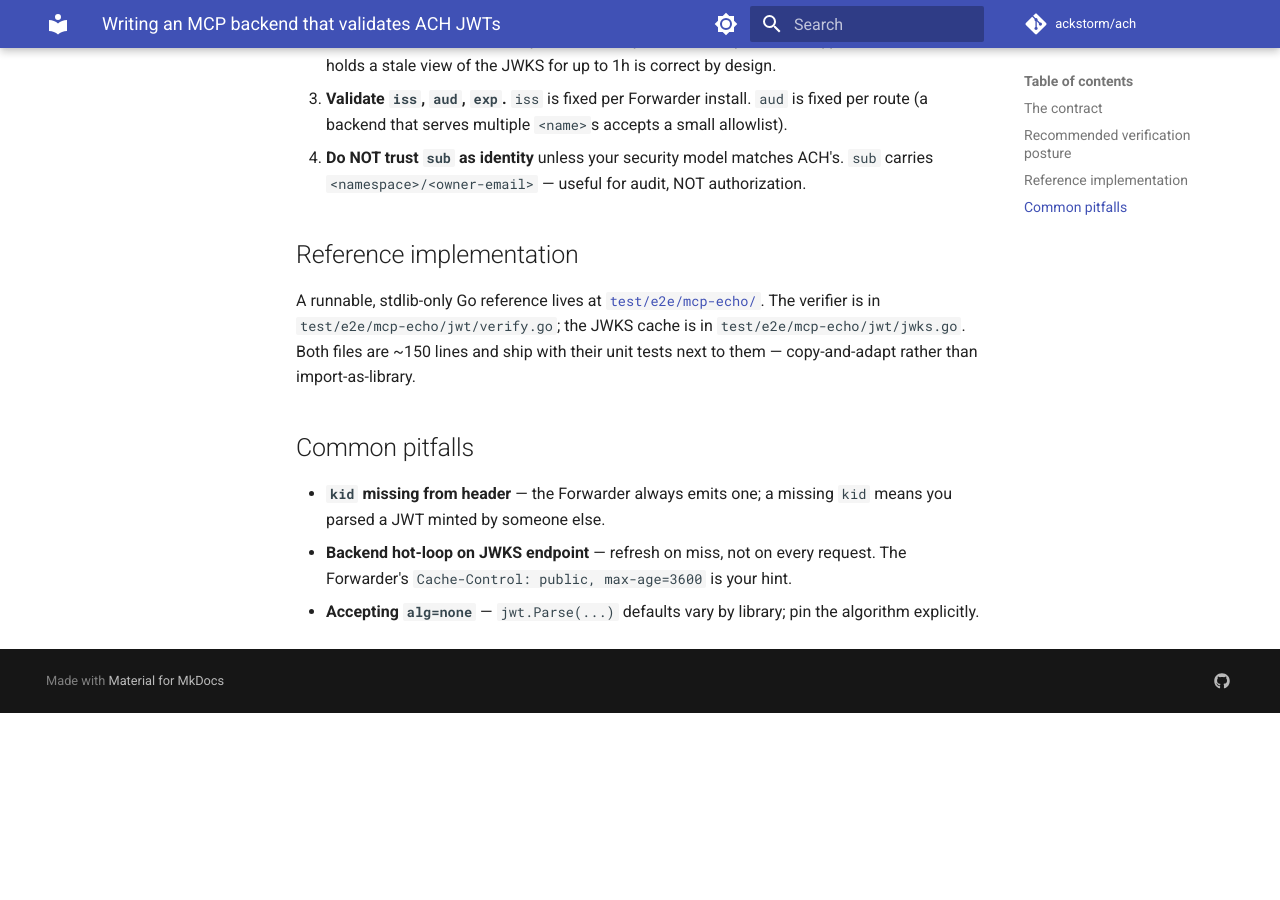
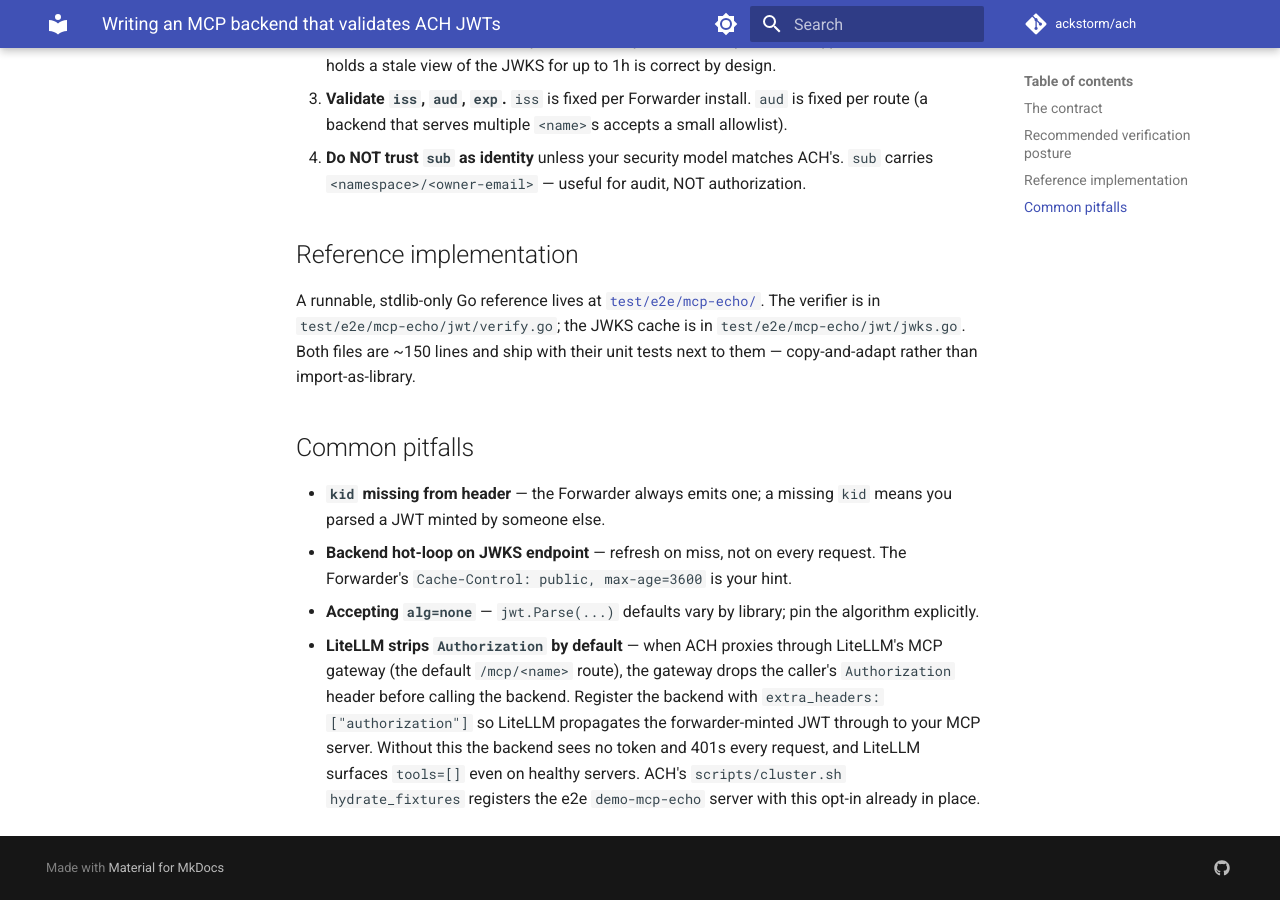
Before and after one commit to ackstorm/ach, an MkDocs documentation site: the page built from docs/runbooks/writing-an-mcp-backend.md, in a window 1280 px wide and 900 px high, scrolled down 1148 px. Built offline with MkDocs 1.6.1 and Material for MkDocs 9.7.7, drawn with Linux system fonts in a browser that asks for light colours; comment, search, counter and statistics services are not loaded; the version menu is left out; before the commit the page ends 1861 px from its top, so only the background shows below that.

Commit message:
fix(cluster.sh,docs): demo-mcp-echo needs LiteLLM extra_headers=[authorization] (#35)
LiteLLM acts as an MCP gateway in front of ach-mcp-echo (and any
real MCP backend); by default it DROPS the caller's Authorization
header before forwarding. Without an explicit opt-in, the
forwarder-minted ACH JWT never reaches the backend — mcp-echo 401s
every probe, and LiteLLM surfaces tools=[] as if the backend had
nothing to publish.

Verified in-cluster (ach-e2e): once demo-mcp-echo is registered with
extra_headers: ["authorization"], the full /mcp/demo-mcp-echo/
round-trip succeeds via forwarder → LiteLLM → mcp-echo, with the
EdDSA JWT (iss/sub/aud/kid/iat/exp) verified by mcp-echo and the
echo tool returning the verified claims inside its result payload.

Updates:
- scripts/cluster.sh hydrate_fixtures seeds the opt-in now.
- docs/runbooks/writing-an-mcp-backend.md documents the gotcha
  under Common Pitfalls.
- CLAUDE.md extends the existing #35 failure-mode block.

```diff
--- a/docs/runbooks/writing-an-mcp-backend.md
+++ b/docs/runbooks/writing-an-mcp-backend.md
@@ -55,3 +55,13 @@ import-as-library.
   is your hint.
 - **Accepting `alg=none`** — `jwt.Parse(...)` defaults vary by
   library; pin the algorithm explicitly.
+- **LiteLLM strips `Authorization` by default** — when ACH proxies
+  through LiteLLM's MCP gateway (the default `/mcp/<name>` route),
+  the gateway drops the caller's `Authorization` header before
+  calling the backend. Register the backend with
+  `extra_headers: ["authorization"]` so LiteLLM propagates the
+  forwarder-minted JWT through to your MCP server. Without this the
+  backend sees no token and 401s every request, and LiteLLM
+  surfaces `tools=[]` even on healthy servers. ACH's
+  `scripts/cluster.sh hydrate_fixtures` registers the e2e
+  `demo-mcp-echo` server with this opt-in already in place.
```
Also changed, not shown: CLAUDE.md (+8 -0 lines), 1 other file.
